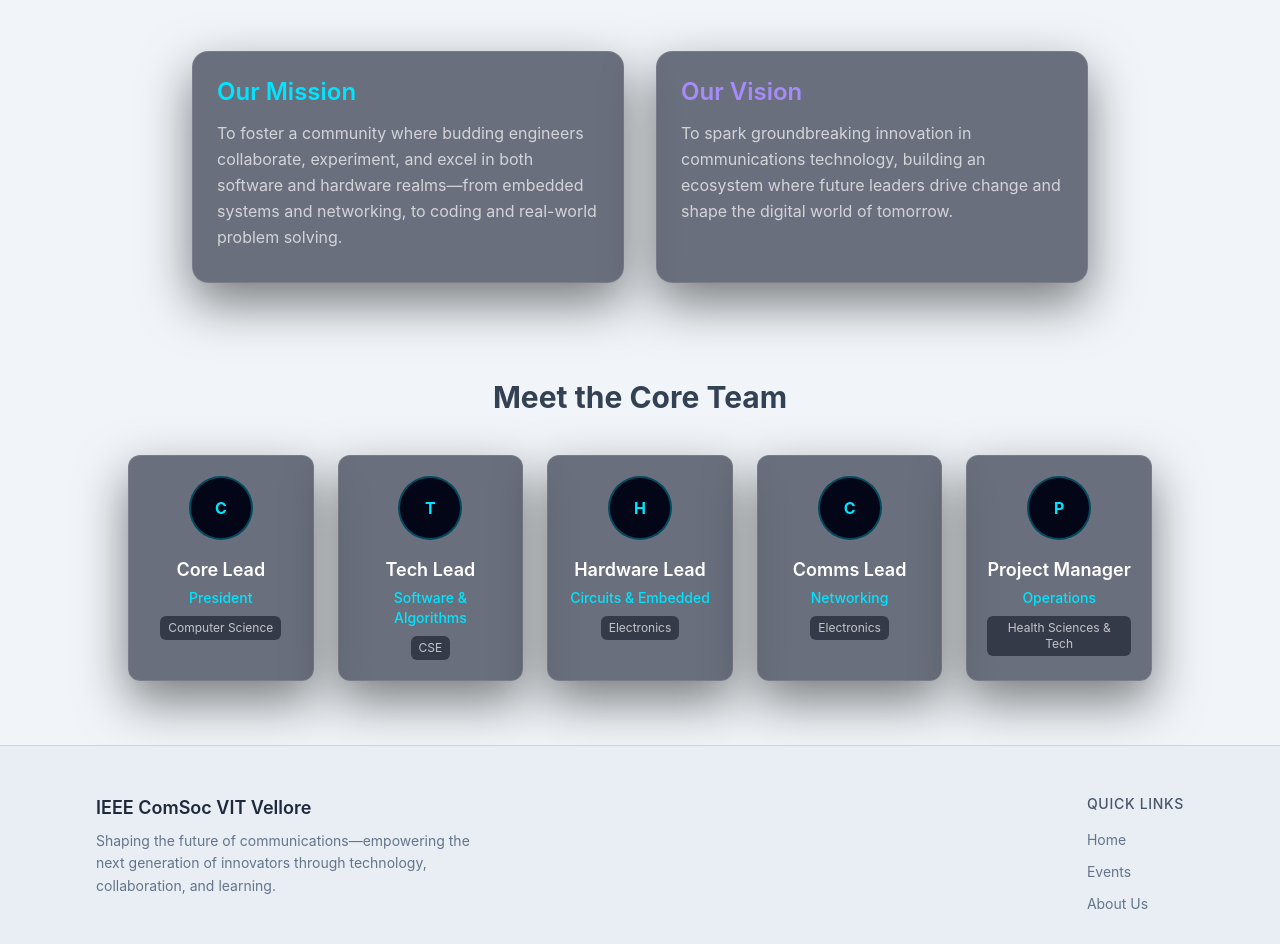
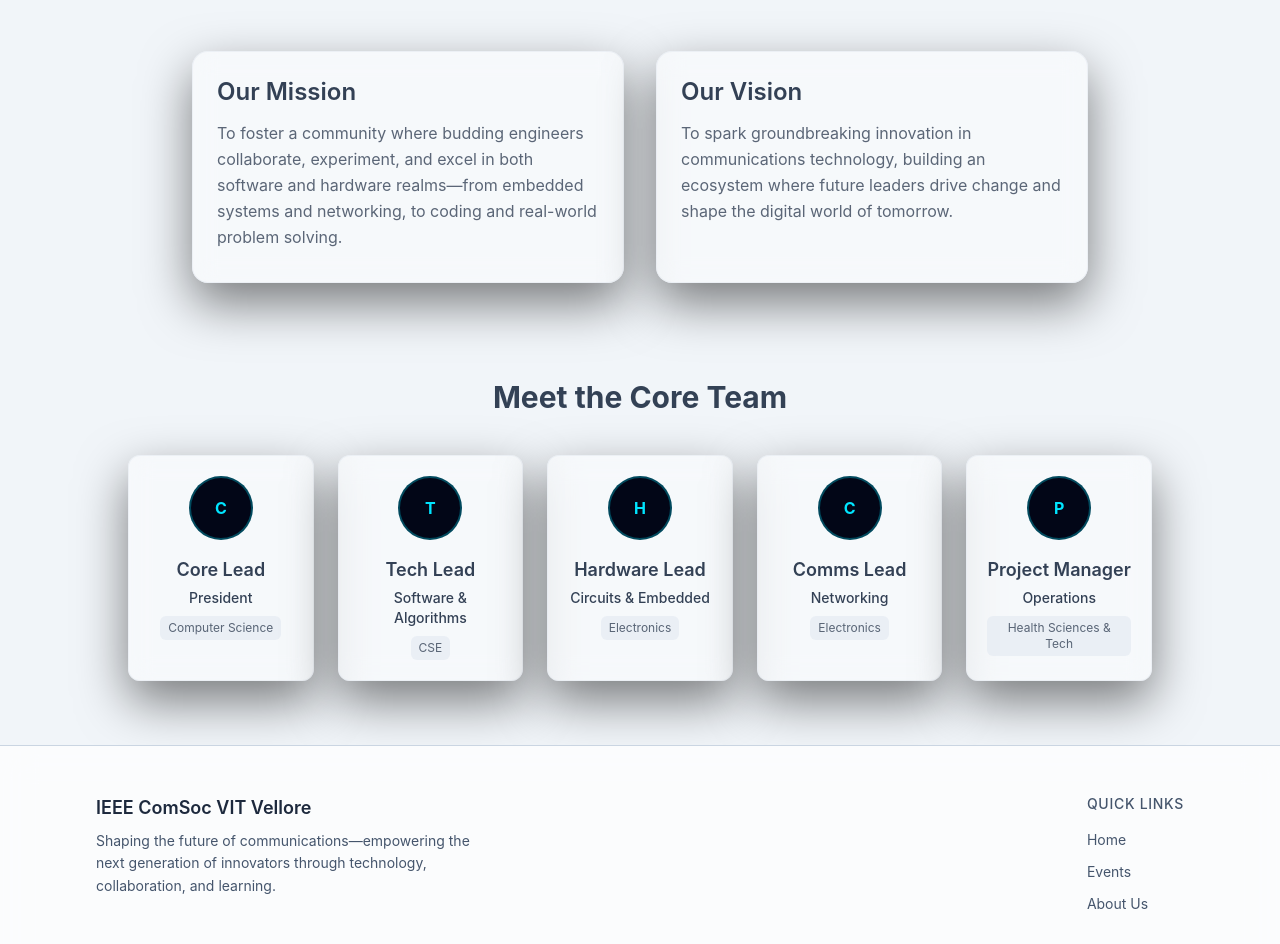
Before and after one commit to adityapriyamyadav-spec/Ieee-comsoc, a React (Vite) app in the folder vit-comsoc-website/: page /about in a window 1280 px wide. Shown: the part 288-1232 px from the top of the page. Built offline with nearby package versions, Linux system fonts and the light colour scheme.

Commit message:
Safe save

```diff
--- a/vit-comsoc-website/src/App.tsx
+++ b/vit-comsoc-website/src/App.tsx
@@ -8,7 +8,7 @@ import AboutUsPage from './pages/AboutUsPage';
 function App() {
   return (
     <BrowserRouter>
-      <div className="min-h-screen flex flex-col transition-colors duration-500">
+      <div className="min-h-screen flex flex-col bg-transparent transition-colors duration-500">
         {/* Fixed linear gradient in dark mode — sits behind all content */}
         <div
           className="fixed inset-0 z-0 pointer-events-none opacity-0 dark:opacity-100 transition-opacity duration-500"
@@ -16,9 +16,9 @@ function App() {
           aria-hidden
         />
         {/* Wrapper so Navbar + Main + Footer all stack above the fixed overlay */}
-        <div className="relative z-10 flex flex-col min-h-screen flex-1">
+        <div className="relative z-10 flex flex-col min-h-screen flex-1 bg-transparent">
           <Navbar />
-          <main className="flex-grow">
+          <main className="flex-grow bg-transparent">
             <Routes>
               <Route path="/" element={<LandingPage />} />
               <Route path="/events" element={<EventsPage />} />
--- a/vit-comsoc-website/src/components/EventCard.tsx
+++ b/vit-comsoc-website/src/components/EventCard.tsx
@@ -13,8 +13,8 @@ function EventCard({ title, date, description, tags, isHighlight = false }: Even
     <motion.article
     className={`
       relative flex flex-col h-full rounded-xl p-5 sm:p-6
-      bg-[#f8fafc] dark:bg-glass backdrop-blur-md
-      border border-slate-300/30 dark:border-t dark:border-l dark:border-white/10 dark:border-b dark:border-r dark:border-white/5
+      bg-white/30 backdrop-blur-sm dark:bg-glass
+      border border-slate-200/50 dark:border-t dark:border-l dark:border-white/10 dark:border-b dark:border-r dark:border-white/5
       shadow-[0_20px_50px_rgba(0,0,0,0.5)]
       transition-colors duration-500
       hover:shadow-lg
--- a/vit-comsoc-website/src/components/Footer.tsx
+++ b/vit-comsoc-website/src/components/Footer.tsx
@@ -4,7 +4,7 @@ function Footer() {
   const currentYear = new Date().getFullYear();
 
   return (
-    <footer className="bg-slate-200/50 dark:bg-surface border-t border-slate-300 dark:border-white/5 text-slate-600 transition-colors duration-500">
+    <footer className="bg-white/70 backdrop-blur-lg dark:bg-void/60 border-t border-slate-300 dark:border-white/5 text-slate-600 transition-colors duration-500">
       <div className="max-w-6xl mx-auto px-4 sm:px-6 lg:px-8 py-10 md:py-12">
         <div className="flex flex-col gap-8 md:flex-row md:items-start md:justify-between">
           {/* Brand & tagline */}
--- a/vit-comsoc-website/src/components/Navbar.tsx
+++ b/vit-comsoc-website/src/components/Navbar.tsx
@@ -10,7 +10,7 @@ function Navbar() {
   const closeMenu = () => setIsOpen(false);
 
   return (
-    <nav className="sticky top-0 z-50 w-full border-b border-slate-300/60 dark:border-trace/20 bg-slate-200/90 dark:bg-void/80 backdrop-blur-md transition-colors duration-500">
+    <nav className="sticky top-0 z-50 w-full border-b border-slate-300/60 dark:border-trace/20 bg-white/70 backdrop-blur-lg dark:bg-void/60 transition-colors duration-500">
       <div className="mx-auto max-w-7xl px-4 sm:px-6 lg:px-8">
         <div className="flex h-16 items-center justify-between">
           {/* Logo */}
@@ -57,7 +57,7 @@ function Navbar() {
       <AnimatePresence>
         {isOpen && (
           <motion.div
-            className="md:hidden border-t border-slate-300/60 dark:border-trace/20 bg-slate-200/95 dark:bg-surface"
+            className="md:hidden border-t border-slate-300/60 dark:border-trace/20 bg-white/70 backdrop-blur-lg dark:bg-void/60"
             initial={{ opacity: 0, height: 0 }}
             animate={{ opacity: 1, height: 'auto' }}
             exit={{ opacity: 0, height: 0 }}
--- a/vit-comsoc-website/src/index.css
+++ b/vit-comsoc-website/src/index.css
@@ -7,10 +7,10 @@
   --color-surface: #0f172a;
   --color-trace: #00e5ff;
   --color-quantum: #a78bfa;
-  --color-accent: #6366f1; /* indigo highlight for light mode */
-  --color-day: #f1f5f9; /* Eye-Care light mode — no white */
-  --color-card-light: #f1f5f9;
-  --color-text-light: #334155; /* Deep charcoal — reduces contrast strain */
+  --color-accent: #6366f1;
+  --color-day: #f1f5f9; /* The Eye-Care Base */
+  --color-text-light: #334155;
+  --color-card-light: #f8fafc;
 }
 
 /* Flat hollow text: stroke only, zero drop-shadow or text-shadow */
@@ -49,70 +49,24 @@ html.dark { --mesh-overlay: var(--color-trace); }
   background-image: radial-gradient(ellipse 80% 50% at 50% 0%, color-mix(in srgb, var(--mesh-overlay) 18%, transparent) 0%, transparent 55%);
 }
 
-/* Smooth theme transition on root */
-html { transition: background-color 500ms ease, color 500ms ease; }
-
 /* Dark variant: when .dark is on the root (document.documentElement) */
 @variant dark (&:where(.dark, .dark *));
-/* Root: enforce day/void background to prevent white deadzone on scroll bounce */
+
+/* Force Global Backgrounds */
 html,
 body {
+  transition: background-color 500ms ease;
   overscroll-behavior: none;
-  min-height: 100%;
-  transition: background-color 500ms ease, color 500ms ease;
+}
+html:not(.dark),
+html:not(.dark) body,
+html:not(.dark) #root,
+html:not(.dark) main {
+  background-color: #f1f5f9 !important;
+  color: #334155 !important;
 }
 html.dark,
 html.dark body {
-  background-color: var(--color-void);
+  background-color: var(--color-void) !important;
+  color: white;
 }
-html:not(.dark),
-html:not(.dark) body {
-  background-color: var(--color-day);
-}
-
-/* Footer: always visible in dark mode — uses html.dark so it works regardless of Tailwind */
-html.dark footer {
-  background-color: var(--color-surface) !important;
-  border-top-color: rgba(255, 255, 255, 0.1);
-  color: #cbd5e1;
-}
-html.dark footer h3 {
-  color: #fff !important;
-}
-html.dark footer p,
-html.dark footer a {
-  color: #cbd5e1 !important;
-}
-html.dark footer a:hover {
-  color: var(--color-trace) !important;
-}
-html.dark footer h4 {
-  color: #e2e8f0 !important;
-}
-html.dark footer .mt-10.pt-6 {
-  border-top-color: rgba(255, 255, 255, 0.1);
-}
-html.dark footer .text-xs {
-  color: #94a3b8 !important;
-}
-
-/* Light mode footer — readable labels */
-html:not(.dark) footer {
-  color: #475569; /* slate-600 */
-}
-html:not(.dark) footer h3 {
-  color: #1e293b !important; /* slate-800 */
-}
-html:not(.dark) footer h4 {
-  color: #475569 !important;
-}
-html:not(.dark) footer p,
-html:not(.dark) footer a {
-  color: #64748b !important; /* slate-500 */
-}
-html:not(.dark) footer a:hover {
-  color: var(--color-accent) !important;
-}
-html:not(.dark) footer .text-xs {
-  color: #64748b !important;
-}
--- a/vit-comsoc-website/src/pages/AboutUsPage.tsx
+++ b/vit-comsoc-website/src/pages/AboutUsPage.tsx
@@ -26,7 +26,7 @@ const teamMembers = [
 
 function AboutUsPage() {
   return (
-    <section className="min-h-screen flex flex-col items-center justify-start px-4 sm:px-6 lg:px-8 py-12 sm:py-16 overflow-hidden relative bg-day dark:bg-void transition-colors duration-500">
+    <section className="min-h-screen flex flex-col items-center justify-start px-4 sm:px-6 lg:px-8 py-12 sm:py-16 overflow-hidden relative bg-transparent">
 
       {/* HEADER SECTION */}
       <div className="w-full max-w-3xl text-center mb-12">
@@ -56,16 +56,16 @@ function AboutUsPage() {
         whileInView="visible"
         viewport={{ once: true, margin: '-50px' }}
       >
-        <motion.div variants={itemVariants} whileHover={{ y: -5 }} className="bg-glass backdrop-blur-md border-t border-l border-white/10 border-b border-r border-white/5 rounded-2xl p-6 shadow-[0_20px_50px_rgba(0,0,0,0.5)] transition-colors duration-500 hover:border-trace/50">
-          <h2 className="text-xl md:text-2xl font-semibold text-trace mb-3">Our Mission</h2>
-          <p className="text-white/70 text-base leading-relaxed mb-2">
+        <motion.div variants={itemVariants} whileHover={{ y: -5 }} className="bg-white/40 backdrop-blur-md dark:bg-surface/50 border border-slate-200/50 dark:border-white/10 rounded-2xl p-6 shadow-[0_20px_50px_rgba(0,0,0,0.5)] transition-colors duration-500 hover:border-trace/50">
+          <h2 className="text-xl md:text-2xl font-semibold text-text-light dark:text-trace mb-3">Our Mission</h2>
+          <p className="text-text-light/80 dark:text-slate-300 text-base leading-relaxed mb-2">
             To foster a community where budding engineers collaborate, experiment, and excel in both software and hardware realms—from embedded systems and networking, to coding and real-world problem solving.
           </p>
         </motion.div>
 
-        <motion.div variants={itemVariants} whileHover={{ y: -5 }} className="bg-glass backdrop-blur-md border-t border-l border-white/10 border-b border-r border-white/5 rounded-2xl p-6 shadow-[0_20px_50px_rgba(0,0,0,0.5)] transition-colors duration-500 hover:border-quantum/50">
-          <h2 className="text-xl md:text-2xl font-semibold text-quantum mb-3">Our Vision</h2>
-          <p className="text-white/70 text-base leading-relaxed mb-2">
+        <motion.div variants={itemVariants} whileHover={{ y: -5 }} className="bg-white/40 backdrop-blur-md dark:bg-surface/50 border border-slate-200/50 dark:border-white/10 rounded-2xl p-6 shadow-[0_20px_50px_rgba(0,0,0,0.5)] transition-colors duration-500 hover:border-quantum/50">
+          <h2 className="text-xl md:text-2xl font-semibold text-text-light dark:text-quantum mb-3">Our Vision</h2>
+          <p className="text-text-light/80 dark:text-slate-300 text-base leading-relaxed mb-2">
             To spark groundbreaking innovation in communications technology, building an ecosystem where future leaders drive change and shape the digital world of tomorrow.
           </p>
         </motion.div>
@@ -90,15 +90,15 @@ function AboutUsPage() {
               key={member.id}
               variants={itemVariants}
               whileHover={{ y: -5 }}
-              className="bg-glass backdrop-blur-md border-t border-l border-white/10 border-b border-r border-white/5 rounded-xl p-5 flex flex-col items-center text-center shadow-[0_20px_50px_rgba(0,0,0,0.5)] transition-colors duration-500 hover:border-trace/40 hover:bg-glass"
+              className="bg-white/40 backdrop-blur-md dark:bg-surface/50 border border-slate-200/50 dark:border-white/10 rounded-xl p-5 flex flex-col items-center text-center shadow-[0_20px_50px_rgba(0,0,0,0.5)] transition-colors duration-500 hover:border-trace/40"
             >
               {/* Placeholder Avatar */}
               <div className="w-16 h-16 rounded-full bg-void border-2 border-trace/30 flex items-center justify-center mb-4">
                 <span className="text-trace font-bold">{member.name.charAt(0)}</span>
               </div>
-              <h3 className="text-lg font-semibold text-white">{member.name}</h3>
-              <p className="text-sm font-medium text-trace mt-1">{member.role}</p>
-              <p className="text-xs text-white/70 mt-2 bg-void/50 px-2 py-1 rounded-md">{member.discipline}</p>
+              <h3 className="text-lg font-semibold text-text-light dark:text-white">{member.name}</h3>
+              <p className="text-sm font-medium text-text-light dark:text-trace mt-1">{member.role}</p>
+              <p className="text-xs text-text-light/80 dark:text-slate-300 mt-2 bg-slate-200/60 dark:bg-void/50 px-2 py-1 rounded-md">{member.discipline}</p>
             </motion.div>
           ))}
         </div>
--- a/vit-comsoc-website/src/pages/EventsPage.tsx
+++ b/vit-comsoc-website/src/pages/EventsPage.tsx
@@ -41,7 +41,7 @@ function EventsPage() {
   const regularEvents = events.filter(event => !event.isHighlight);
 
   return (
-    <div className="min-h-screen flex flex-col items-center px-4 py-12 relative bg-day dark:bg-void transition-colors duration-500">
+    <div className="min-h-screen flex flex-col items-center px-4 py-12 relative bg-transparent">
       <h1 className="text-4xl md:text-5xl font-bold text-center text-text-light dark:text-white mb-12">
         Riviera Fest & ComSoc Events
       </h1>
--- a/vit-comsoc-website/src/pages/LandingPage.tsx
+++ b/vit-comsoc-website/src/pages/LandingPage.tsx
@@ -5,7 +5,7 @@ const MotionLink = motion(Link);
 
 function LandingPage() {
   return (
-    <section className="min-h-[calc(100vh-4rem)] flex flex-col items-center justify-center px-4 sm:px-6 lg:px-8 py-16 sm:py-24 overflow-hidden relative bg-day dark:bg-void transition-colors duration-500">
+    <section className="min-h-[calc(100vh-4rem)] flex flex-col items-center justify-center px-4 sm:px-6 lg:px-8 py-16 sm:py-24 overflow-hidden relative bg-transparent">
       {/* Subtle grid background for tech feel */}
       <div
         className="absolute inset-0 bg-[linear-gradient(rgba(0,229,255,0.04)_1px,transparent_1px),linear-gradient(90deg,rgba(0,229,255,0.04)_1px,transparent_1px)] bg-[size:4rem_4rem] pointer-events-none"
```
